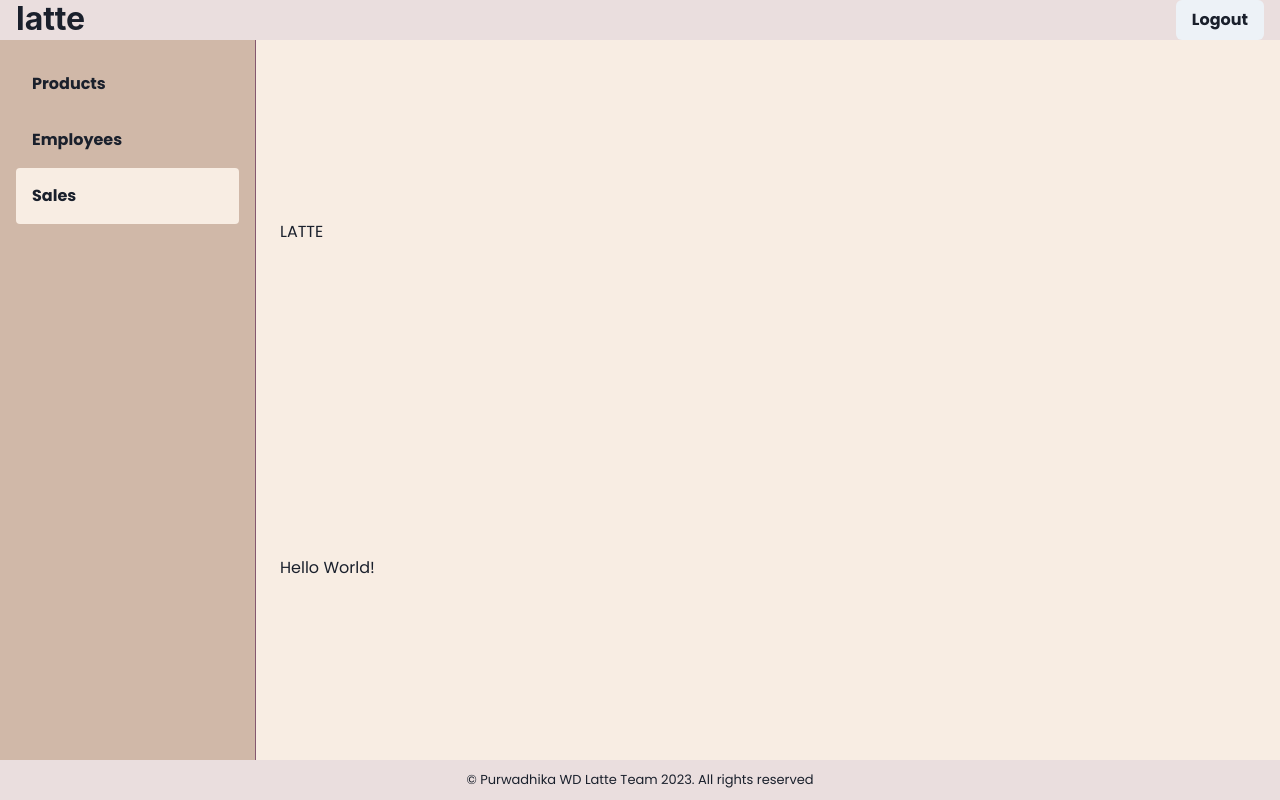
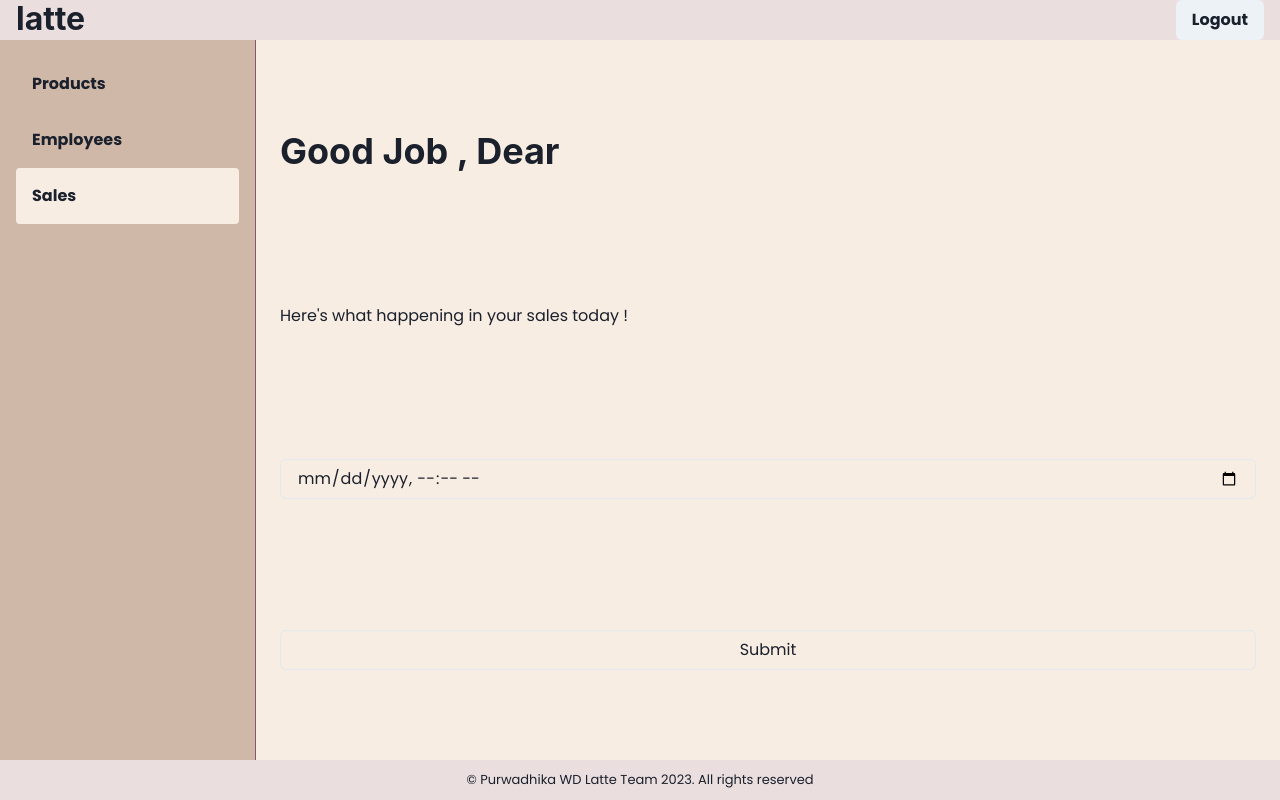
Before and after one commit to jasonkarjadi/latte-app, a Next.js app: page /dashboard/admin/sales in a window 1280 px wide. Built offline with nearby package versions, Linux system fonts and the light colour scheme.

Commit message:
Create Sales Page & Component  (#7)
* create products page

* Create User page

* Create Sales Page & Component

```diff
--- a/app/dashboard/admin/sales/page.jsx
+++ b/app/dashboard/admin/sales/page.jsx
@@ -1,8 +1,19 @@
+"use client";
+
+import { Heading, Input, Text } from "@chakra-ui/react";
+
 const SalesPage = () => {
   return (
     <>
-      <h1>LATTE</h1>
-      <p>Hello World!</p>
+      <Heading>Good Job , Dear </Heading>
+      <Text>Here's what happening in your sales today !</Text>
+
+      <Input
+        placeholder="Select Date and Time"
+        size="md"
+        type="datetime-local"
+      />
+      <Input type={"submit"} />
     </>
   );
 };
```
Also changed, not shown: app/dashboard/admin/users/RoleTable.jsx (added, +23 -0 lines).
